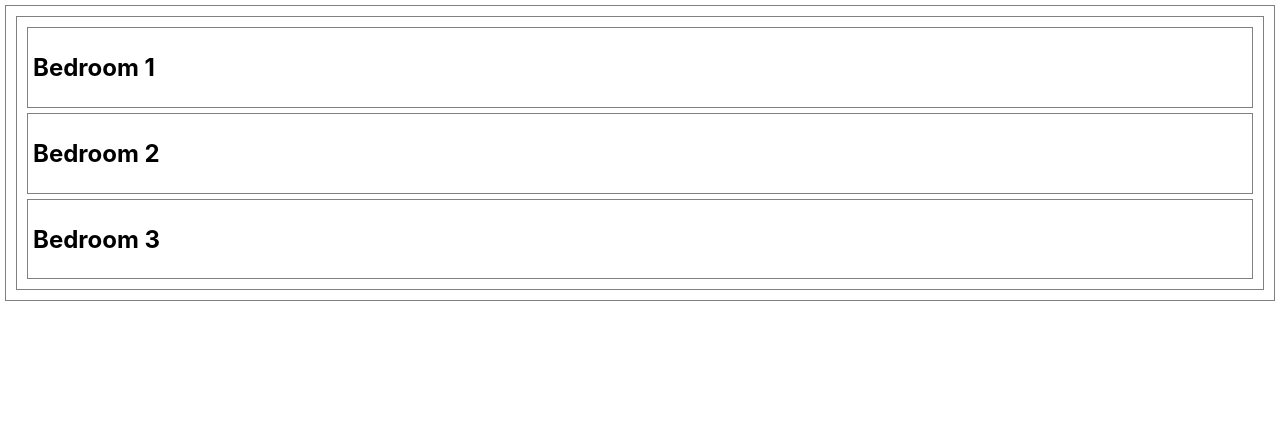
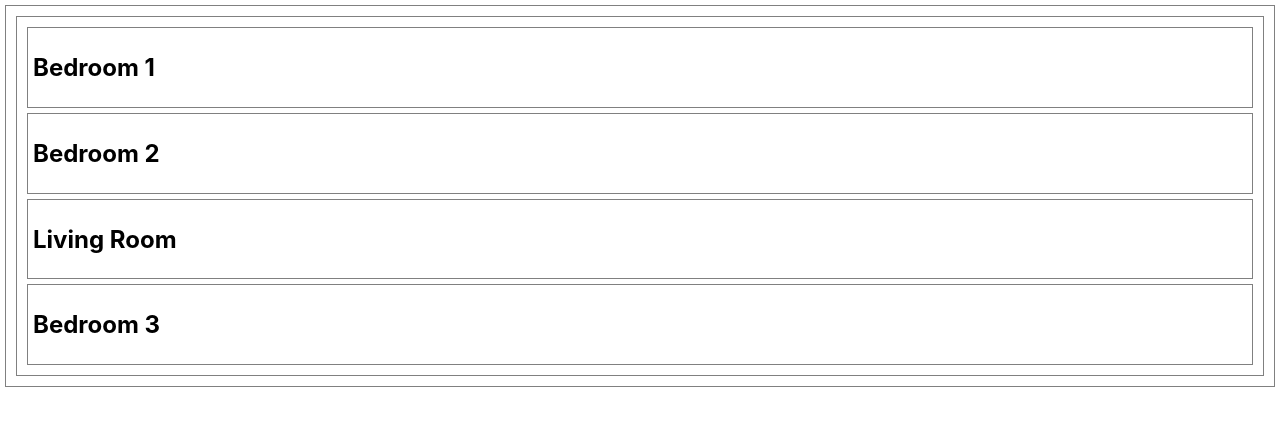
Before and after one commit to cactuspie23/react-floorplan-lab, a React (Create React App) app: page / in a window 1280 px wide. Shown: the top 426 px of the page. Built offline with nearby package versions, Linux system fonts and the light colour scheme.

Commit message:
add living room

```diff
--- a/src/Floorplan.jsx
+++ b/src/Floorplan.jsx
@@ -1,4 +1,5 @@
 import Bedroom from "./Bedroom"
+import LivingRoom from "./LivingRoom"
 
 const Floorplan = (props) => {
   return (
@@ -10,6 +11,9 @@ const Floorplan = (props) => {
         <Bedroom roomNo={'2'}/>
       </div>
       <div>
+        <LivingRoom />
+      </div>
+      <div>
         <Bedroom roomNo={'3'}/>
       </div>
     </>
--- /dev/null
+++ b/src/LivingRoom.jsx
@@ -0,0 +1,7 @@
+const LivingRoom = () => {
+  return (
+    <h2>Living Room</h2>
+  );
+}
+
+export default LivingRoom;
```
Lines whose indentation alone changed are shown as unchanged.
